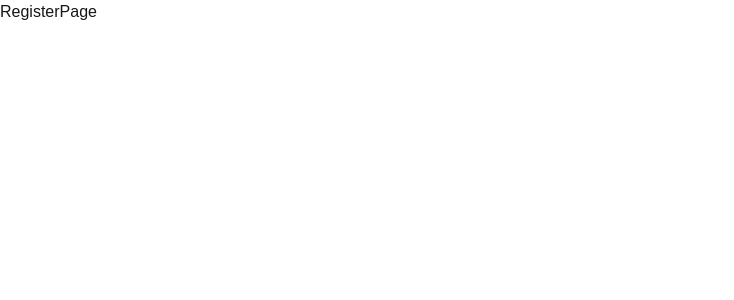
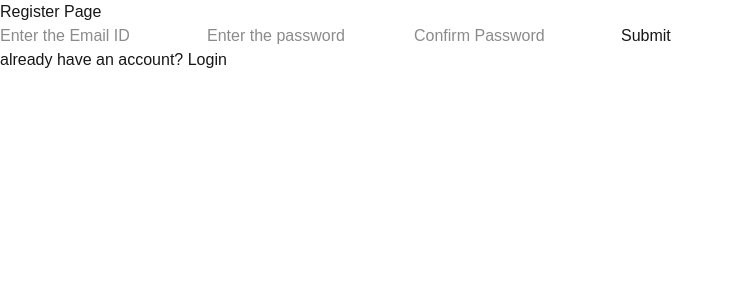
Before and after one commit to RohanDhangar/Video-Streaming-WebApp, a Next.js app: page /register in a window 1280 px wide. Shown: the top 300 px of the page, without its empty margins (0-734 px from the left). Built offline with nearby package versions, Linux system fonts and the light colour scheme.

Commit message:
started creating frontend

```diff
--- /dev/null
+++ b/app/login/page.tsx
@@ -0,0 +1,10 @@
+"use client";
+import React from 'react'
+
+function LoginPage() {
+  return (
+    <div>LoginPage</div>
+  )
+}
+
+export default LoginPage
--- a/app/register/page.tsx
+++ b/app/register/page.tsx
@@ -1,9 +1,83 @@
-import React from 'react'
+"use client";
+import { useRouter } from "next/navigation";
+import React, { useState } from "react";
 
 function RegisterPage() {
+  const [email, setEmail] = useState("");
+  const [password, setPassword] = useState("");
+  const [confirmPassword, setConfirmPassword] = useState("");
+  const router = useRouter();
+
+  const handleSubmit = async (e: React.FormEvent<HTMLFormElement>) => {
+    e.preventDefault();
+    if (password != confirmPassword) {
+      alert("password does not match, sahi se password dal chutiye");
+      return;
+    }
+
+    try {
+      // react query
+      // loading, dupicacy, error, debouncing
+
+      const res = await fetch("/api/auth/register", {
+        method: "POST",
+        headers: {
+          "Content-Type": "application/json",
+        },
+        body: JSON.stringify({
+          email,
+          password,
+        }),
+      });
+
+      const data = await res.json();
+
+      if (!res.ok) {
+        throw new Error(data.error || "Registration failed");
+      }
+
+      console.log(data);
+      router.push("/login");
+    } catch (error) {
+      console.log(error);
+    }
+  };
+
   return (
-    <div>RegisterPage</div>
-  )
+    <div>
+      <h1>Register Page</h1>
+      <form onSubmit={handleSubmit}>
+        <input
+          type="email"
+          placeholder="Enter the Email ID"
+          value={email}
+          onChange={(e) => setEmail(e.target.value)}
+        />
+
+        <input
+          type="password"
+          placeholder="Enter the password"
+          value={password}
+          onChange={(e) => setPassword(e.target.value)}
+        />
+
+        <input
+          type="password"
+          placeholder="Confirm Password"
+          value={confirmPassword}
+          onChange={(e) => setConfirmPassword(e.target.value)}
+        />
+
+        <button type="submit">Submit</button>
+      </form>
+
+      <div>
+        <p>
+          already have an account? <a href="/login">Login</a>
+        </p>
+      </div>
+    </div>
+  );
 }
 
-export default RegisterPage
+export default RegisterPage;
```
